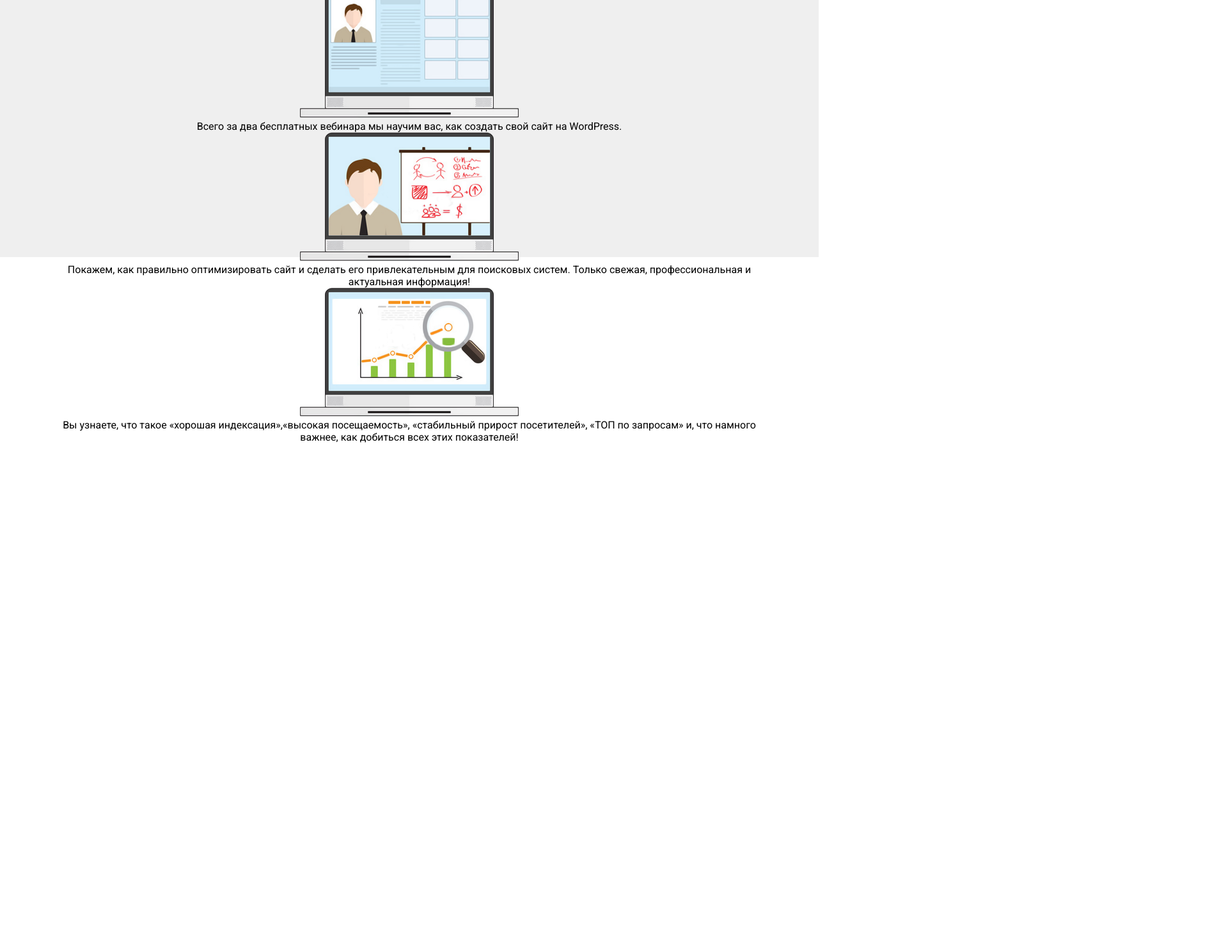
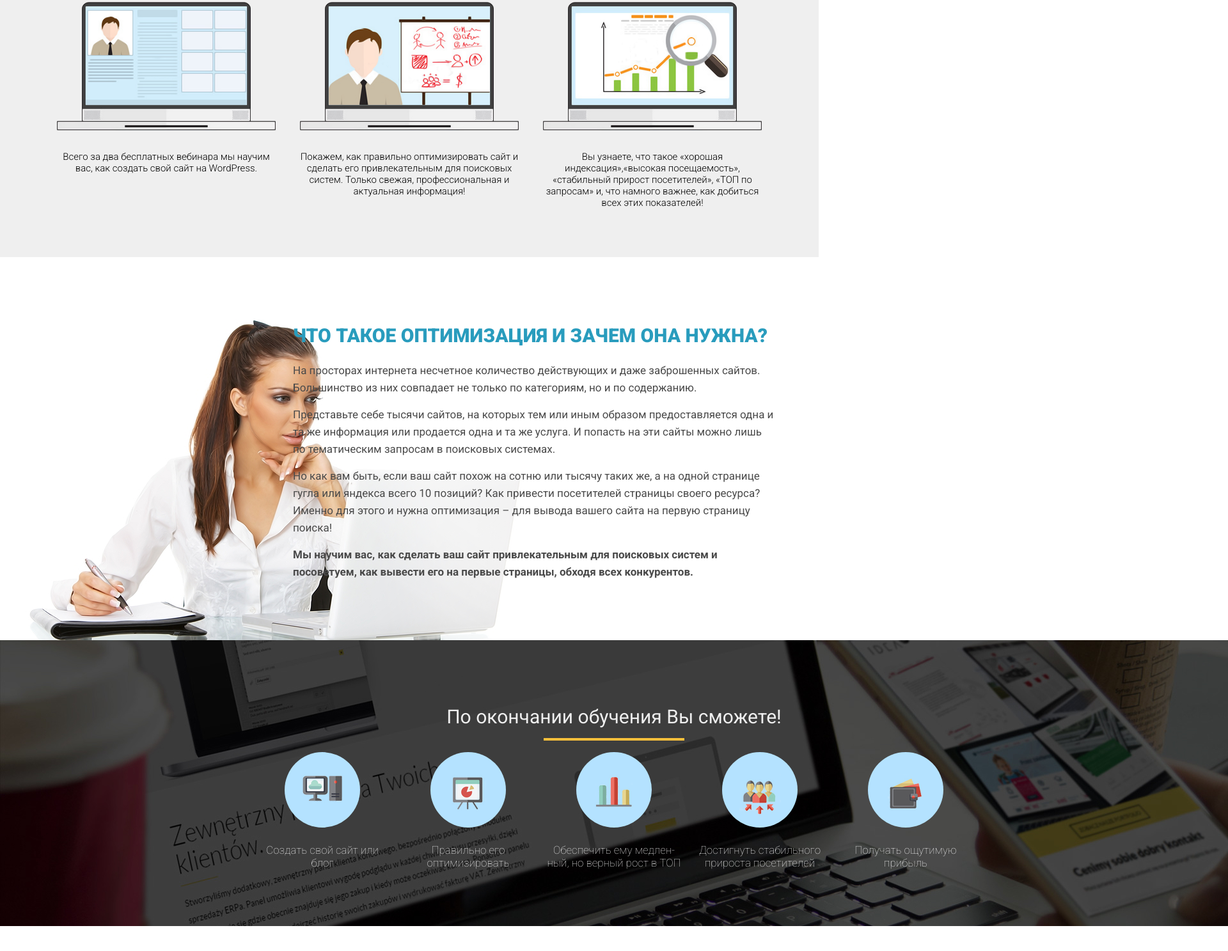
Before and after one commit to Amir01020/wordpress, a plain HTML site: page index.html in a window 1280 px wide. Shown: the part 1005-2492 px from the top of the page at 64% size, 1920 px wide, since content can reach past the window. Before the commit the page ends 1698 px from the top, so only its background shows below. Drawn offline with Linux system fonts and the light colour scheme.

Commit message:
Add files via upload

```diff
--- a/css/style.css
+++ b/css/style.css
@@ -7,11 +7,14 @@
 
 body {
     font-family: 'Roboto', sans-serif;
+
 }
 
 .container {
     width: 1140px;
     margin: 0 auto;
+
+
 }
 
 .promo {
@@ -81,8 +84,9 @@ body {
 
 }
 
-button :hover {
-    color: red;
+button:hover {
+    color: aliceblue;
+    border:2px solid #EFEFEF;
 }
 
 .intenensive {
@@ -118,3 +122,111 @@ button :hover {
     font-weight: 400;
 
 }
+
+.intenensive_box {
+
+    margin-top: 20px;
+
+    display: flex;
+    justify-content: space-around;
+}
+.intenensive_col{
+    width: 342px;
+}
+.intenensive_col p{
+    font-weight: 300;
+    margin-top: 28px;
+    font-size: 15px;
+}
+.about{
+    padding: 108px 0 78px ;
+    background:url(../img/woman_bg.png) no-repeat left  bottom ;
+
+
+}
+.about_content{
+    padding-left: 388px;
+
+}
+.about_content h2{
+    font-size: 30px;
+    font-weight: 900;
+    line-height: 30px;
+    color:#299CBD;
+    text-transform: uppercase;
+    margin-bottom: 26px;
+
+
+}
+.about_content p{
+    font-size: 17px;
+    font-weight: 400;
+    line-height: 27px;
+    color: #4A4A4A;
+    margin-bottom: 15px;
+
+}
+.skills{
+    background-image: url(../img/ff.png);
+    background-repeat: no-repeat;
+    background-position: center top;
+    background-size: cover;
+    width: 1920px;
+    height: 447px;
+    text-align: center;
+    padding: 80px 0 70px;
+}
+.skills .container h2{
+    color: #EFEFEF;
+    text-align: center;
+    margin-top: 25px;
+    font-size: 30px;
+    font-weight: 400;
+    line-height: 30px;
+}
+.box{
+    height:1920px;
+
+    display: flex;
+    justify-content: space-around;
+
+
+}
+.skills_box{
+    width: 210px;
+    height: 190px;
+}
+.element{
+    height:118px;
+    width: 118px;
+    margin-top: 40px;
+    background-color: #B4E2FF;
+    margin: 0 auto;
+    border-radius: 50%;
+    display: flex;
+    justify-content: center;
+    align-items: center;
+
+
+}
+
+.element div{
+
+    background-repeat: no-repeat;
+    background-position: center top;
+    background-size: cover;
+    width: 67px;
+    height: 48px;
+
+
+}
+.box p{
+    color: #EFEFEF;
+    text-align: center;
+    margin-top: 25px;
+    font-size: 17px;
+    font-weight: 250;
+    line-height: 20px;
+
+
+}
--- a/index.html
+++ b/index.html
@@ -66,6 +66,80 @@
         </div>
     </section>
 
+    <section class="about">
+
+        <div class="container">
+
+
+            <div class="about_content">
+                <h2>Что такое оптимизация и зачем она нужна?</h2>
+                <p>На просторах интернета несчетное количество действующих и даже заброшенных сайтов. Большинство из них совпадает не только по категориям, но и по содержанию.
+                </p>
+                <p>Представьте себе тысячи сайтов, на которых тем или иным образом предоставляется одна и та же информация или продается одна и та же услуга. И попасть на эти сайты можно лишь по тематическим запросам в поисковых системах. </p>
+                <p>Но как вам быть, если ваш сайт похож на сотню или тысячу таких же, а на одной странице гугла или яндекса всего 10 позиций? Как привести посетителей страницы своего ресурса? Именно для этого и нужна оптимизация – для вывода вашего сайта на первую страницу поиска! </p>
+                <p><b>Мы научим вас, как сделать ваш сайт привлекательным для поисковых систем и посоветуем, как вывести его на первые страницы, обходя всех конкурентов.</b></p>
+            </div>
+
+        </div>
+
+    </section>
+    <section class="skills">
+
+        <div class="container">
+
+            <h2>По окончании обучения Вы сможете!</h2>
+            <span class="line"></span>
+            <div class="box">
+                <div class="skills_box">
+
+                    <div class="element">
+                        <div ><img src="img/skills_foto1.png" alt=""></div>
+                    </div>
+                     <p>Создать свой сайт или блог</p>
+                </div>
+
+                <div class="skills_box">
+
+                    <div class="element">
+                        <div ><img src="img/skills_foto2.png" alt=""></div>
+                    </div>
+                     <p>Правильно его оптимизировать</p>
+                </div>
+
+                <div class="skills_box">
+
+                    <div class="element">
+                        <div ><img src="img/skills_foto3.png" alt=""></div>
+                    </div>
+                     <p>Обеспечить ему медлен-
+                        ный, но верный рост в
+                        ТОП</p>
+                </div>
+
+                <div class="skills_box">
+
+                    <div class="element">
+                        <div ><img src="img/skills_foto4.png" alt=""></div>
+                    </div>
+                     <p>Достигнуть стабильного прироста посетителей</p>
+                </div>
+
+                <div class="skills_box">
+
+                    <div class="element">
+                        <div ><img src="img/skills_foto5.png" alt=""></div>
+                    </div>
+                     <p>Получать ощутимую прибыль</p>
+                </div>
+
+
+
+            </div>
+        </div>
+
+    </section>
+
+
 </body>
 
 </html>
```
Also changed, not shown: img/ff.png (added), img/skills_foto1.png (added), img/skills_foto2.png (added), img/skills_foto3.png (added), img/skills_foto4.png (added), img/skills_foto5.png (added), img/woman_bg.png (added).
